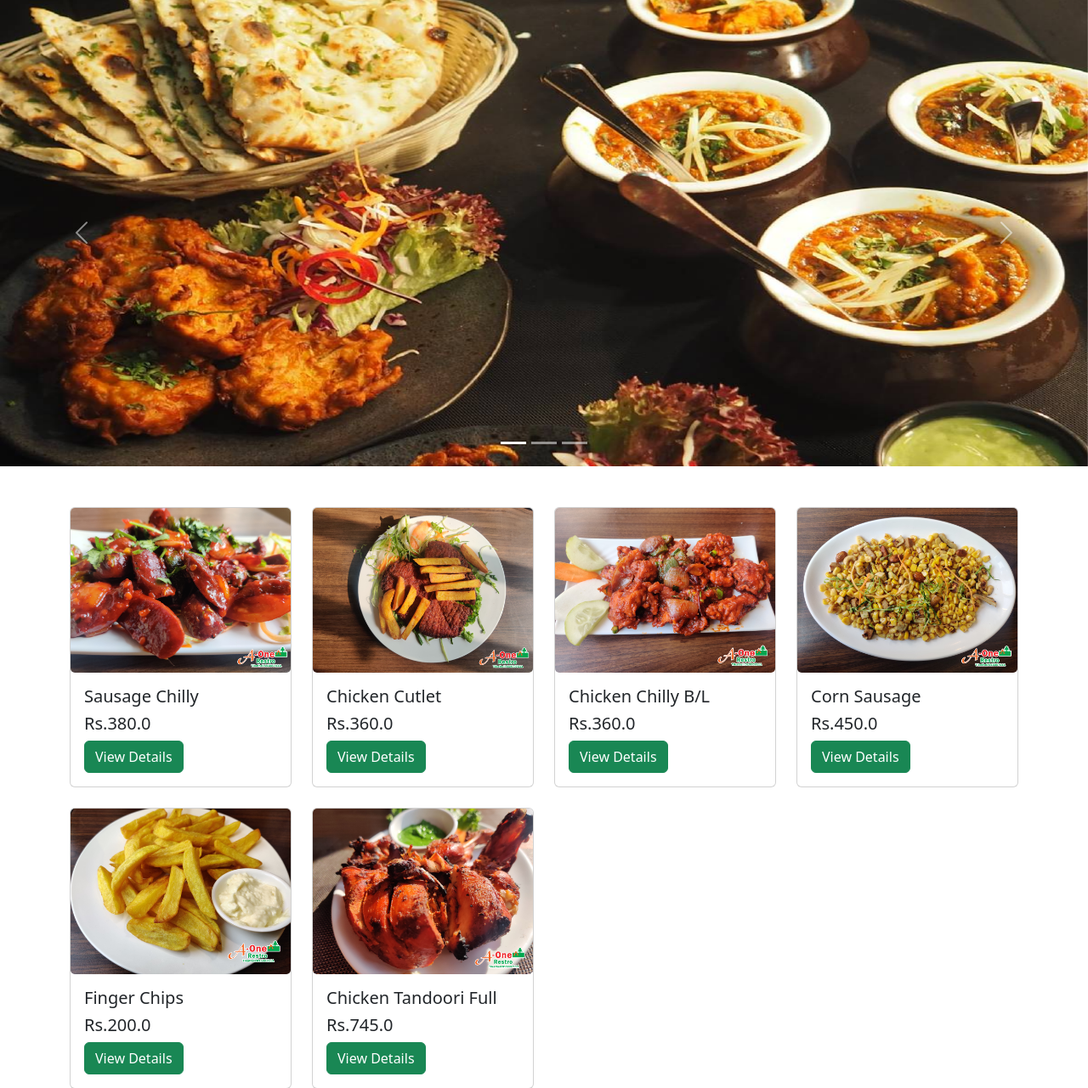
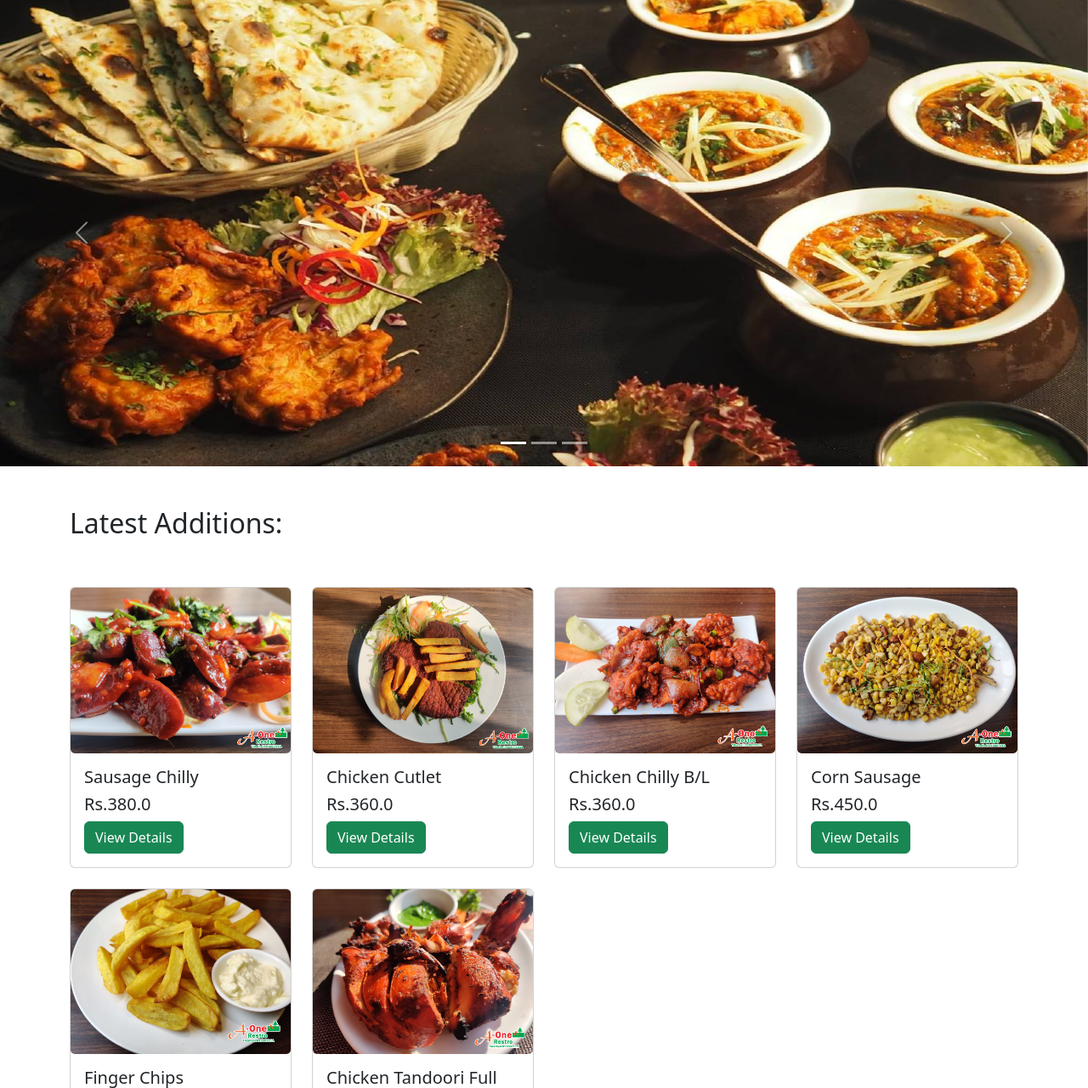
Before and after one commit to prativ123/vKitchen, a Django app: page / in a window 1280 px wide. Shown: the part 81-1362 px from the top of the page at 85% size. Run offline with Django 4.2, Linux system fonts and the light colour scheme; data comes from the database, SQL or seed files in the repository; both versions use the stored data as it was after the commit; some libraries are stand-ins or nearby versions.

Commit message:
update in home.added heading

```diff
--- a/src/users/templates/users/index.html
+++ b/src/users/templates/users/index.html
@@ -49,6 +49,12 @@
   </div>
   <!-- carousel end -->
 
+<div class="container">
+  <div class="row mt-5">
+    <h2>Latest Additions:</h2>
+  </div>
+</div>
+
   <!-- card start -->
   <div class="container mt-5">
     <div class="row row-cols-1 row-cols-md-4 g-4">
--- a/src/users/templates/users/mycart.html
+++ b/src/users/templates/users/mycart.html
@@ -69,7 +69,7 @@
                     <tr>
                         <td> {{ i.product.product_name }}</td>
                         <td> {{ i.product.product_price }}</td>
-                        <td><img src="/{{i.product.image}}" alt="" width="180" height="200"></td>
+                        <td><img src="/{{i.product.image}}" alt="" width="180" height="200" class="img-fluid"></td>
 
                         <td>
 
```
Also changed, not shown: src/db.sqlite3.
